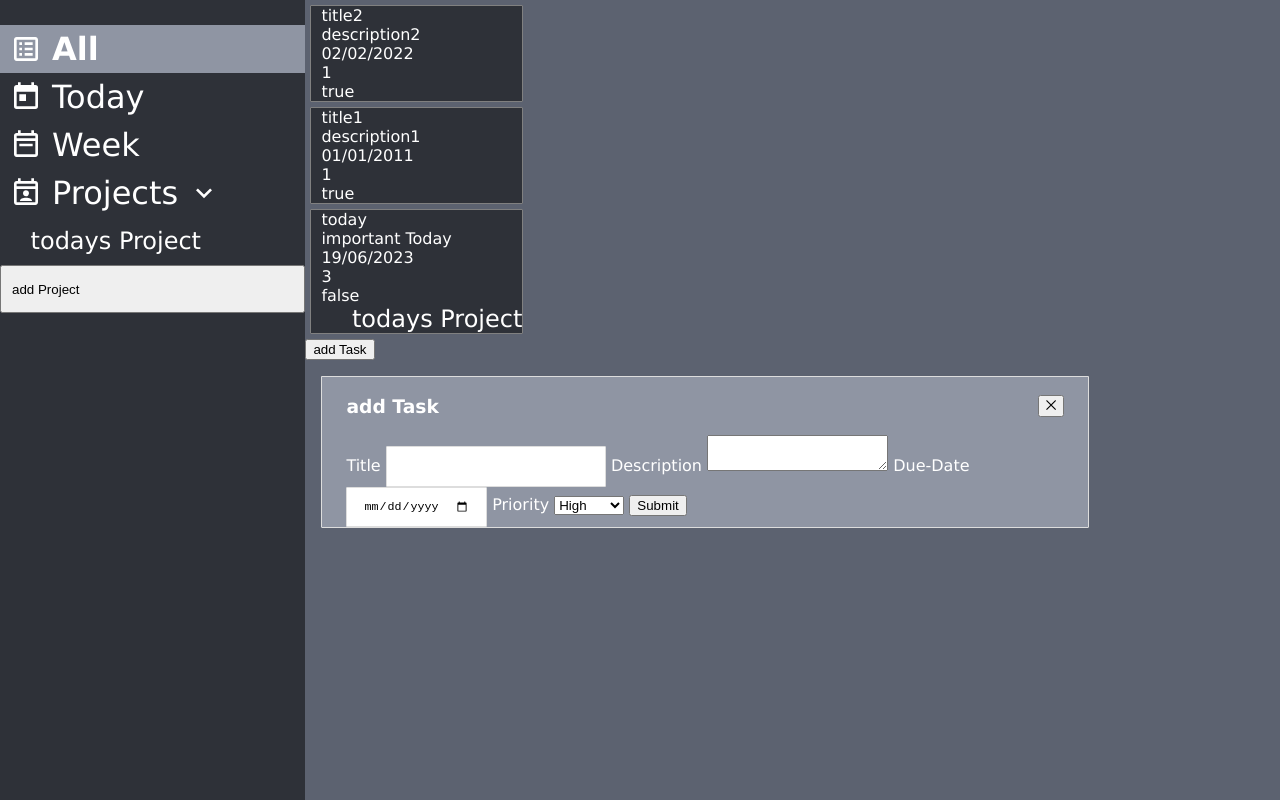
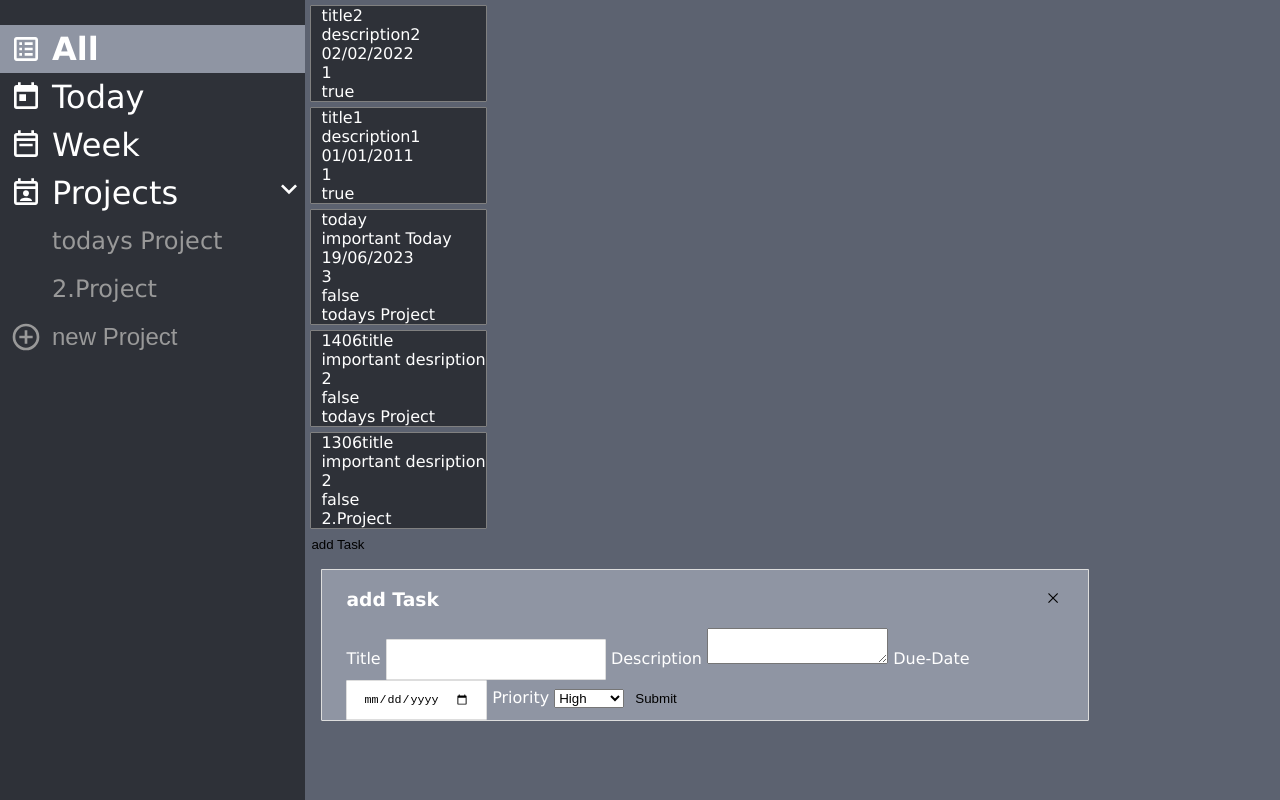
Before and after one commit to Andr-e-acute/Odin-TodoList, a website with bundled scripts: page dist/index.html in a window 1280 px wide. Built offline with nearby package versions, Linux system fonts and the light colour scheme.

Commit message:
sidebar finished styling for now

```diff
--- a/src/Libarian.js
+++ b/src/Libarian.js
@@ -8,6 +8,7 @@ function createProjectArray() {
       tempStorage.filter((task) => task.project).map((task) => task.project)
     ),
   ];
+  console.log(projectArray)
   return projectArray;
 }
 
--- a/src/icons.js
+++ b/src/icons.js
@@ -3,7 +3,9 @@ import {
   mdiCalendarToday,
   mdiCalendarWeekOutline,
   mdiChevronDown,
+  mdiChevronUp,
   mdiListBoxOutline,
+  mdiPlusCircleOutline,
 } from "@mdi/js";
 
 const createIcons = () => {
@@ -11,7 +13,9 @@ const createIcons = () => {
   createSvg(mdiCalendarToday, "[data-tasks='today']");
   createSvg(mdiCalendarWeekOutline, "[data-tasks='week']");
   createSvg(mdiCalendarAccountOutline, "nav>.projects");
-  createSvg(mdiChevronDown, "nav>.projects",'append');
+  createSvg(mdiChevronUp, "#show-projects",'append');
+  createSvg(mdiChevronDown, "#hide-projects",'append');
+  createSvg(mdiPlusCircleOutline, "#sidebar .addProject");
 };
 function createSvg(path, parentSelector,pend="prepend") {
   const iconSvg = document.createElementNS("http://www.w3.org/2000/svg", "svg");
--- a/src/input.js
+++ b/src/input.js
@@ -1,20 +1,23 @@
 import { addTaskTemp } from "./storage";
 import { createTask } from "./tasks";
-import { changeActive, displayTasks } from "./manageDom";
+import { changeActiveCategory, displayTasks } from "./manageDom";
 
 const createEventListener = () => {
   //sidebar categories
   const categories = document.querySelectorAll("nav li");
-  console.log(categories)
   categories.forEach((category) => {
     category.addEventListener("click", (e) => {
-      changeActive(e.target.closest("li"));
+      changeActiveCategory(e.target.closest("li"));
     });
   });
+  //Projects toggle hide
+  const projectsCatergory = document.querySelector(".projects");
+  projectsCatergory.addEventListener("click",clickedProjects
+  );
+
   //addProject btn
-    const addProjectBtn= document.querySelector(".addProject");
-    addProjectBtn.addEventListener('click',showProjectForm )
-
+  const addProjectBtn = document.querySelector(".addProject");
+  addProjectBtn.addEventListener("click", showProjectForm);
 
   // addTaskForm btn
   const addTasksBtn = document.querySelectorAll(".openTaskForm");
@@ -28,18 +31,26 @@ const createEventListener = () => {
 
   //submit TaskForm btn
   const submitTask = document.querySelector(".submitTaskForm");
-  submitTask.addEventListener("click", (e) => {
+  submitTask.addEventListener("clickProjects", (e) => {
     e.preventDefault();
     submitTaskForm(e);
   });
+};
+function clickedProjects() {
+  //toggle visibilty
+  const projects = document.querySelectorAll("#sidebar .toggleProjectsVis");
+  projects.forEach((project) => {
+    project.classList.toggle("hidden");
+  });
+  // creates a Project overview in main
+}
 
-};
-function showProjectForm(){
-  console.log("addProject")
+function showProjectForm() {
+  console.log("addProject");
 }
 
 function showTaskForm() {
-  console.log("showTask")
+  console.log("showTask");
   const taskForm = document.querySelector(".addTask");
   taskForm.classList.remove("hidden");
 }
@@ -62,7 +73,7 @@ function submitTaskForm(e) {
   const task = createTask(title, description, dueDate, priority);
 
   addTaskTemp(task);
-  displayTasks()
+  displayTasks();
   hideTaskForm();
 }
 export { createEventListener };
--- a/src/manageDom.js
+++ b/src/manageDom.js
@@ -5,7 +5,9 @@ import { format, isValid } from "date-fns";
 const allCategory = document.querySelector("[data-tasks='all']");
 let currentActive;
 
-function changeActive(target) {
+
+
+function changeActiveCategory(target) {
   // there should  never be more then 1 active change do querySelector?
   currentActive = document.querySelectorAll(".active") ?? allCategory;
   currentActive.forEach(active=>active.classList.remove("active"))
@@ -13,6 +15,23 @@ function changeActive(target) {
   target.classList.add("active");
   currentActive = target;
   displayTasks();
+}
+
+function displayProjects() {
+
+  const addProjectBtn =document.querySelector("#sidebar>.addProject")
+
+  projectArray.map((project) => {
+    const projectDom = document.createElement("li");
+    projectDom.classList.add("project");
+    projectDom.classList.add("toggleProjectsVis");
+
+    projectDom.textContent = project;
+    projectDom.dataset.tasks=project;
+
+    addProjectBtn.before(projectDom)
+  });
+
 }
 
 function displayTasks() {
@@ -43,20 +62,8 @@ function displayTasks() {
     taskContainer.appendChild(todo);
   });
 }
-function displayProjects() {
 
-  const addProjectBtn =document.querySelector("#sidebar>.addProject")
-  const projectDom = document.createElement("li");
-  projectDom.classList.add("project");
-  projectArray.map((project) => {
-
-    projectDom.textContent = project;
-    projectDom.dataset.tasks=project;
-    addProjectBtn.before(projectDom)
-  });
-
-}
 // creates the tasksArray on first load
-changeActive(allCategory);
+changeActiveCategory(allCategory);
 displayProjects();
-export { displayTasks, changeActive };
+export { displayTasks, changeActiveCategory };
--- a/src/storage.js
+++ b/src/storage.js
@@ -23,6 +23,9 @@ let tempStorage = [
 addTaskTemp(createTask("title2", "description2", "02.02.22", "1", "true"));
 addTaskTemp(createTask("title1", "description1", "01.01.11", "1", "true"));
 addTaskTemp(createTask("today","important Today",Date.now(),3,false,"todays Project"))
+addTaskTemp(createTask("1406title","important desription","14.06.2023",2,false,"todays Project"))
+addTaskTemp(createTask("1306title","important desription","13.06.2023",2,false,"2.Project"))
+
 
 //add to tempStorage
 function addTaskTemp(task){
```
Also changed, not shown: dist/index.html, dist/style.css.
